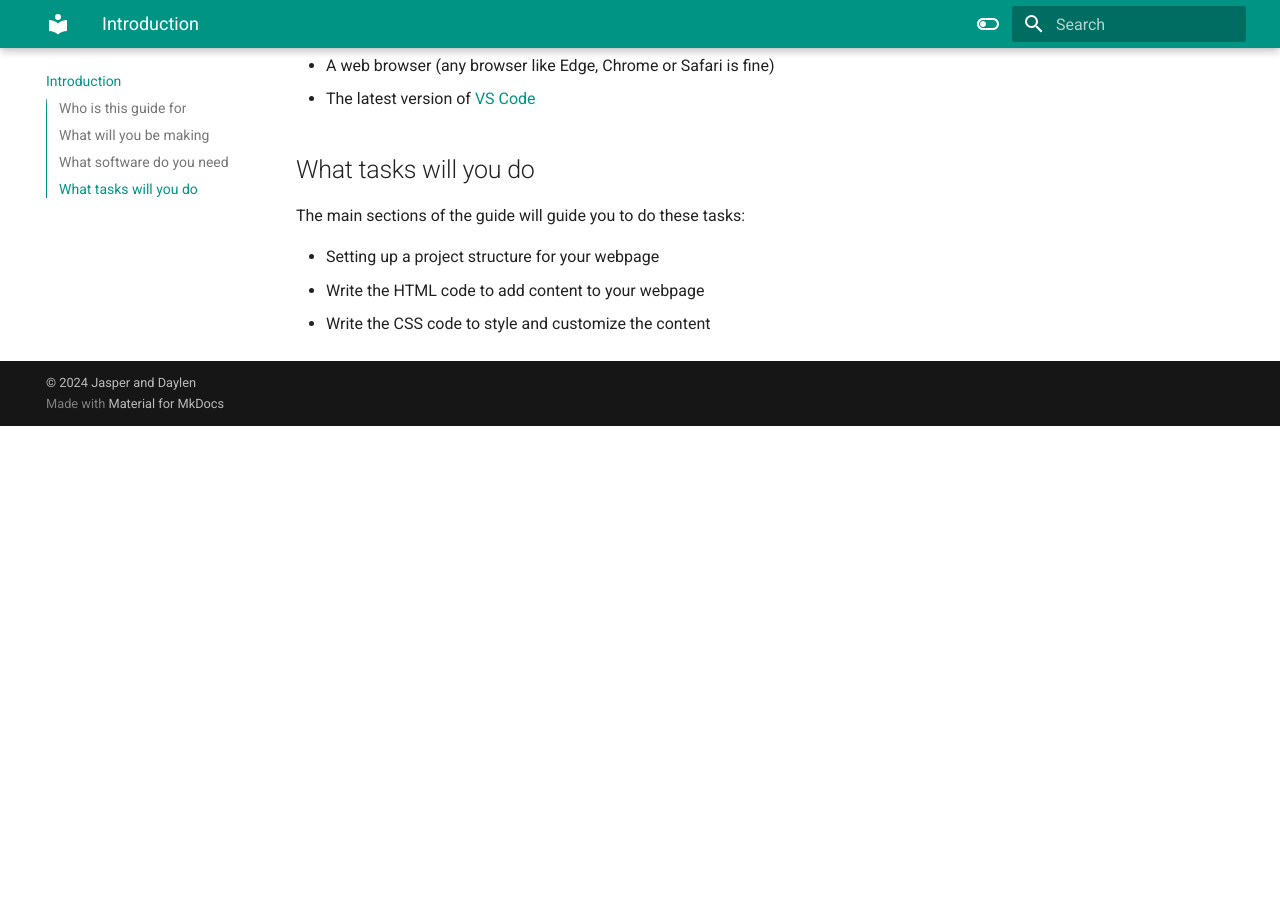
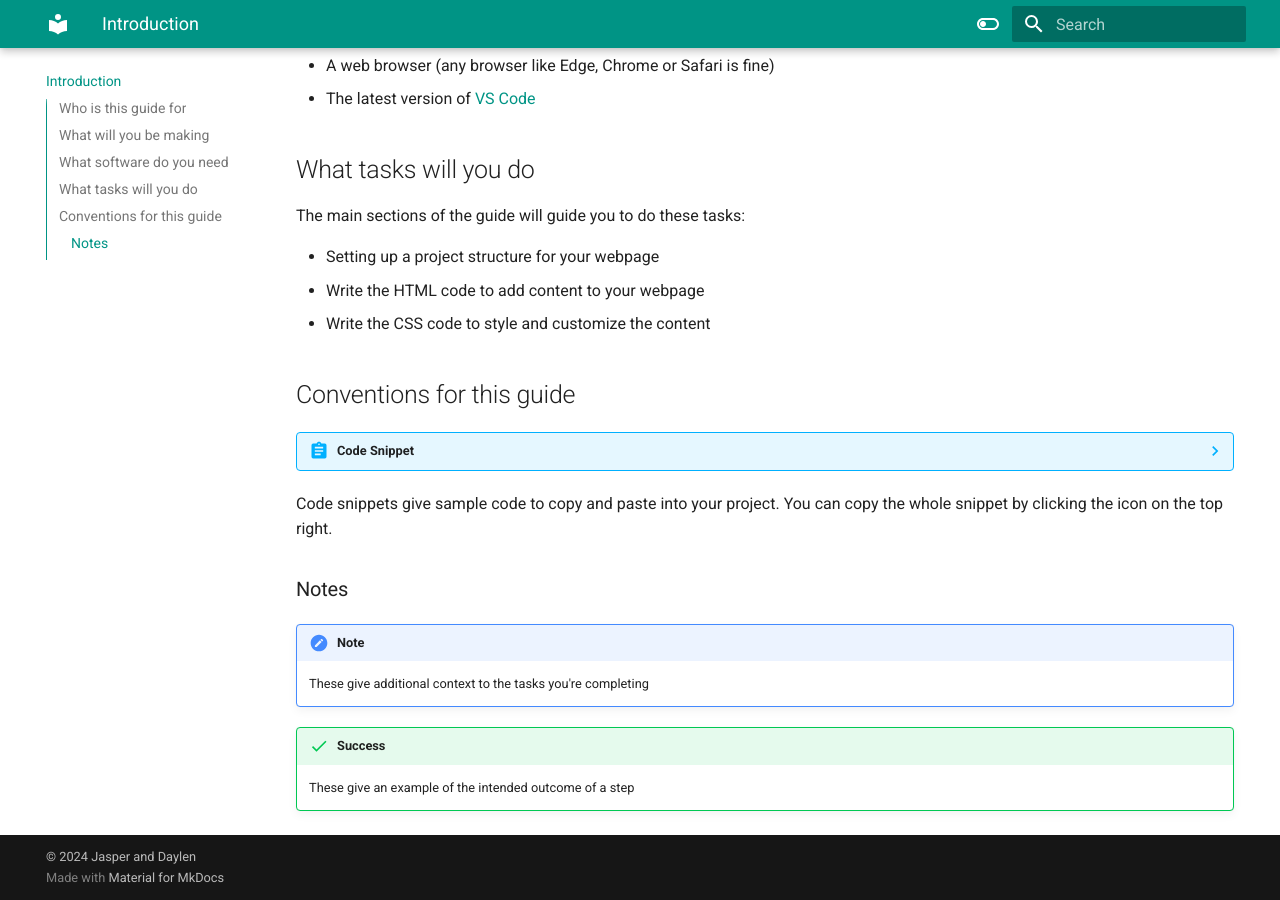
Before and after one commit to jasper-th-wang/Basic_Webpage_Guide, an MkDocs documentation site: the page built from docs/index.md, in a window 1280 px wide and 900 px high, scrolled down 936 px. Built offline with MkDocs 1.6.1 and Material for MkDocs 9.7.7, drawn with Linux system fonts in a browser that asks for light colours; before the commit the page ends 1362 px from its top, so only the background shows below that.

Commit message:
Add guide conventions to index

````diff
--- a/docs/index.md
+++ b/docs/index.md
@@ -35,3 +35,24 @@
 - Setting up a project structure for your webpage
 - Write the HTML code to add content to your webpage
 - Write the CSS code to style and customize the content
+
+## Conventions for this guide
+
+??? abstract "Code Snippet"
+    ```html
+    <div>
+        <h1>EXAMPLE CODE</h1>
+    </div>
+    ```
+
+Code snippets give sample code to copy and paste into your project. You can copy the whole snippet by clicking the icon on the top right.
+
+
+### Notes
+
+!!! note
+    These give additional context to the tasks you're completing
+
+
+!!! success
+    These give an example of the intended outcome of a step
````
